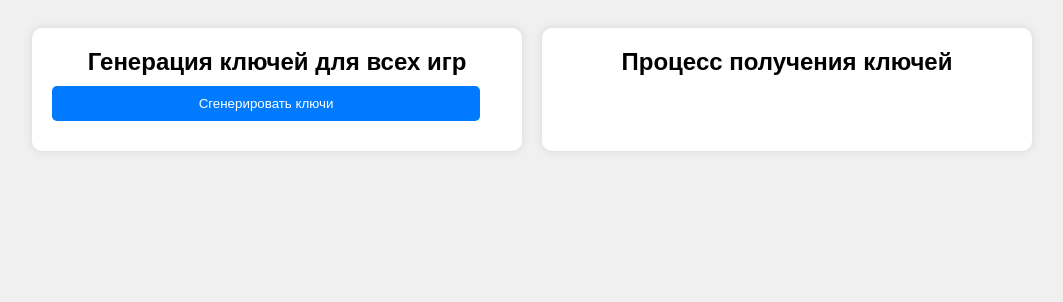
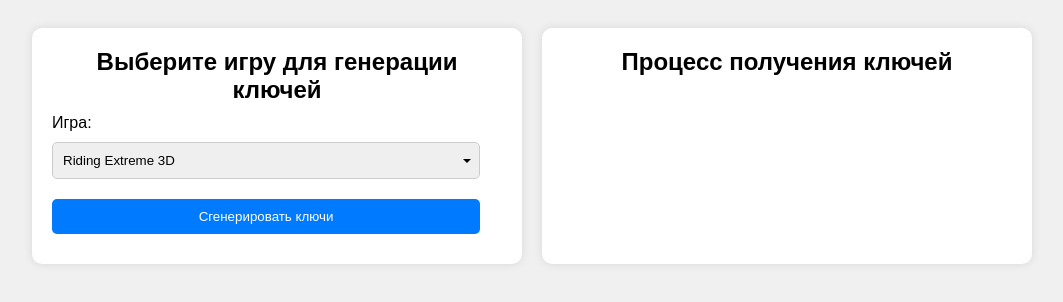
Before and after one commit to hmstrkey/keys, a plain HTML site: page index.html in a window 1280 px wide. Shown: the whole page, without its empty margins (108-1171 px from the left). Drawn offline with Linux system fonts and the light colour scheme.

Commit message:
Update index.html

```diff
--- a/index.html
+++ b/index.html
@@ -9,7 +9,14 @@
 <body>
     <div class="container">
         <div class="form-container">
-            <h2>Генерация ключей для всех игр</h2>
+            <h2>Выберите игру для генерации ключей</h2>
+            <label for="game-names-select">Игра:</label>
+            <select id="game-names-select">
+                <option value="1">Riding Extreme 3D</option>
+                <option value="2">Chain Cube 2048</option>
+                <option value="3">My Clone Army</option>
+                <option value="4">Train Miner</option>
+            </select>
             <button id="generateButton">Сгенерировать ключи</button>
         </div>
 
@@ -19,7 +26,10 @@
                 <p id="generate-time-value">⏳</p>
             </div>
             <div id="keys-block" style="display: none;">
-                <!-- Ключи будут добавляться динамически -->
+                <p>Ключ 1: <span id="keys-value-1"></span></p>
+                <p>Ключ 2: <span id="keys-value-2"></span></p>
+                <p>Ключ 3: <span id="keys-value-3"></span></p>
+                <p>Ключ 4: <span id="keys-value-4"></span></p>
             </div>
         </div>
     </div>
```
